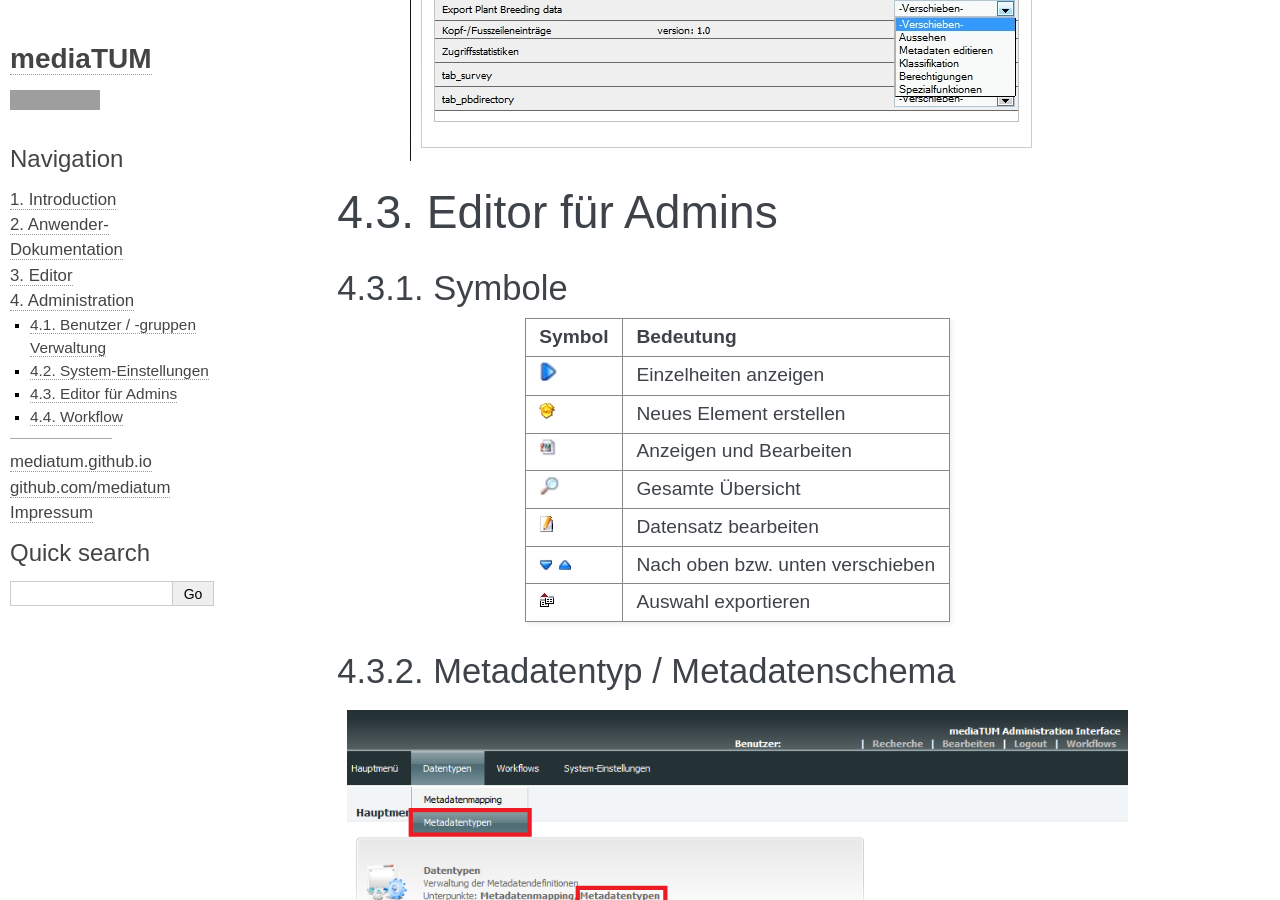
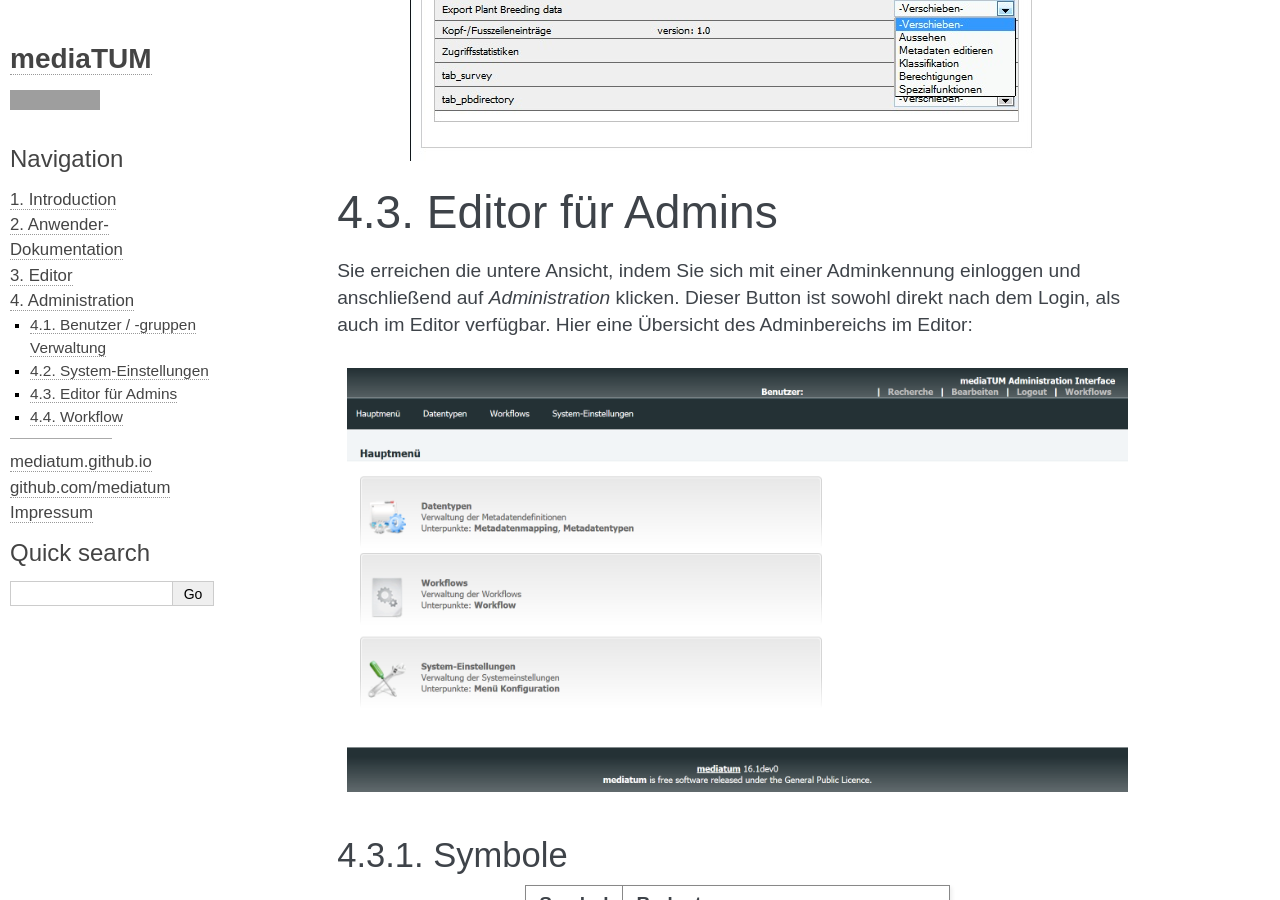
Before and after one commit to mediatum/mediatum-docs-en, a Sphinx documentation site: the page built from docs/source/admin/admin.rst, in a window 1280 px wide and 900 px high, scrolled down 10795 px. Built offline with Sphinx 7.4.7, drawn with Linux system fonts in a browser that asks for light colours; grey boxes are pictures that could not be loaded.

Commit message:
Add overview for admin `editor for admins` and add a short introduction

```diff
--- a/docs/source/admin/admin.rst
+++ b/docs/source/admin/admin.rst
@@ -245,6 +245,18 @@
 
 Editor für Admins
 ==============================
+
+
+Sie erreichen die untere Ansicht, indem Sie sich mit einer Adminkennung einloggen und anschließend auf *Administration* klicken.
+Dieser Button ist sowohl direkt nach dem Login, als auch im Editor verfügbar.
+Hier eine Übersicht des Adminbereichs im Editor:
+
+.. figure:: images/AdminOverview.png
+   :alt:   AdminOverview.png
+
+
+
+
 
 Symbole
 -------
```
Also changed, not shown: docs/source/admin/images/AdminOverview.png (added).
